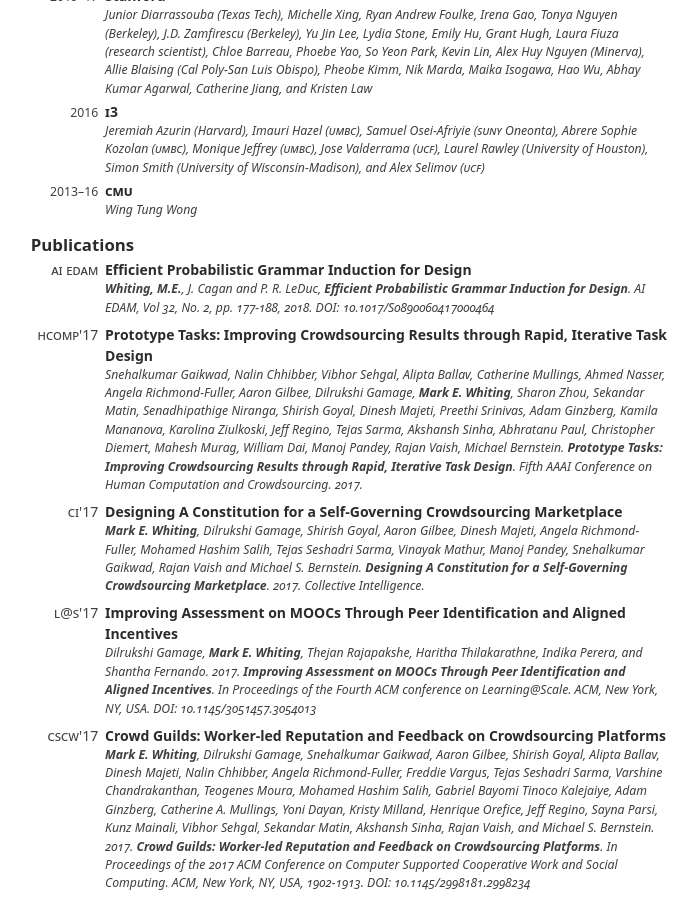
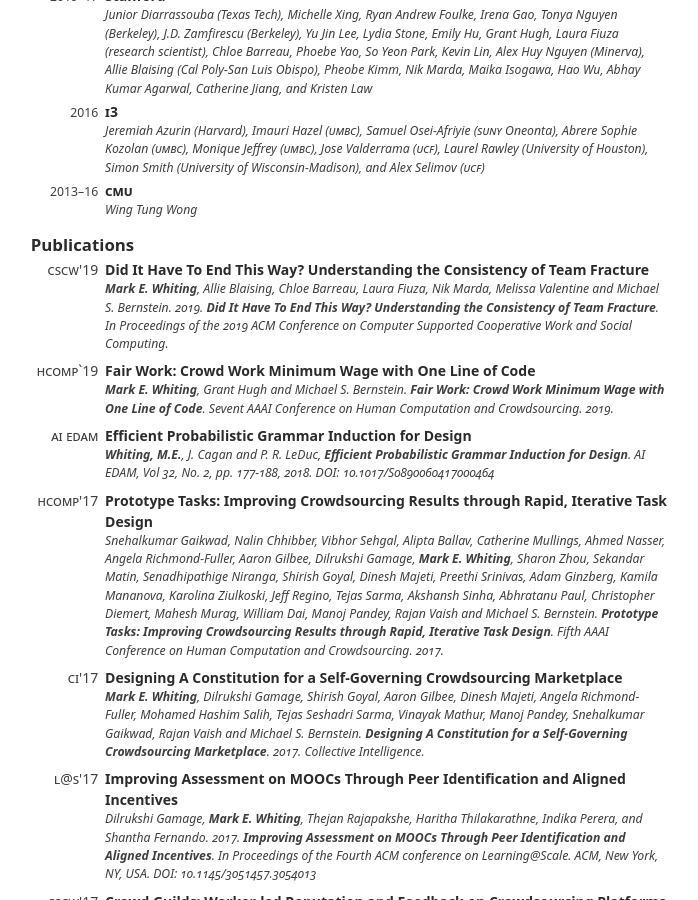
Before and after one commit to markwhiting/Whiting.me, a Jekyll site: the page built from cv.html, in a window 1280 px wide and 900 px high, scrolled down 974 px. Shown: the whole window, without its empty margins (291-989 px from the left). Built offline with Jekyll 4.4.1, drawn with Linux system fonts in a browser that asks for light colours.

Commit message:
Added new papers

```diff
--- a/cv.html
+++ b/cv.html
@@ -114,6 +114,33 @@
   </tr>
   <tr>
     <td class="left light smallCaps">
+      <a class="" href="https://cscw.acm.org/2019/">CSCW'19</a>
+    </td>
+    <td>
+      <strong>Did It Have To End This Way? Understanding the Consistency of Team Fracture</strong>
+      <p class="light note">
+        <strong>Mark E. Whiting</strong>, Allie Blaising, Chloe Barreau, Laura Fiuza, Nik Marda, Melissa Valentine and Michael S. Bernstein. 2019.
+        <strong>Did It Have To End This Way? Understanding the Consistency of Team Fracture</strong
+        >. In Proceedings of the 2019 ACM Conference on Computer Supported
+        Cooperative Work and Social Computing.</p>
+    </td>
+  </tr>
+  <tr>
+    <td class="left light smallCaps">
+      <a class="" href="https://www.humancomputation.com/2019/index.html"
+        >HCOMP`19</a
+      >
+    </td>
+    <td>
+      <strong>Fair Work: Crowd Work Minimum Wage with One Line of Code</strong>
+      <p class="light note">
+        <strong>Mark E. Whiting</strong>, Grant Hugh and Michael S. Bernstein.
+        <strong>Fair Work: Crowd Work Minimum Wage with One Line of Code</strong>. Sevent AAAI Conference on Human Computation and Crowdsourcing. 2019.
+      </p>
+    </td>
+  </tr>
+  <tr>
+    <td class="left light smallCaps">
       <a class="" href="https://www.cambridge.org/core/journals/ai-edam"
         >AI EDAM</a
       >
@@ -152,7 +179,7 @@
         Sekandar Matin, Senadhipathige Niranga, Shirish Goyal, Dinesh Majeti,
         Preethi Srinivas, Adam Ginzberg, Kamila Mananova, Karolina Ziulkoski,
         Jeff Regino, Tejas Sarma, Akshansh Sinha, Abhratanu Paul, Christopher
-        Diemert, Mahesh Murag, William Dai, Manoj Pandey, Rajan Vaish, Michael
+        Diemert, Mahesh Murag, William Dai, Manoj Pandey, Rajan Vaish and Michael S.
         Bernstein.
         <strong
           ><a href="https://arxiv.org/pdf/1707.05645.pdf"
```
